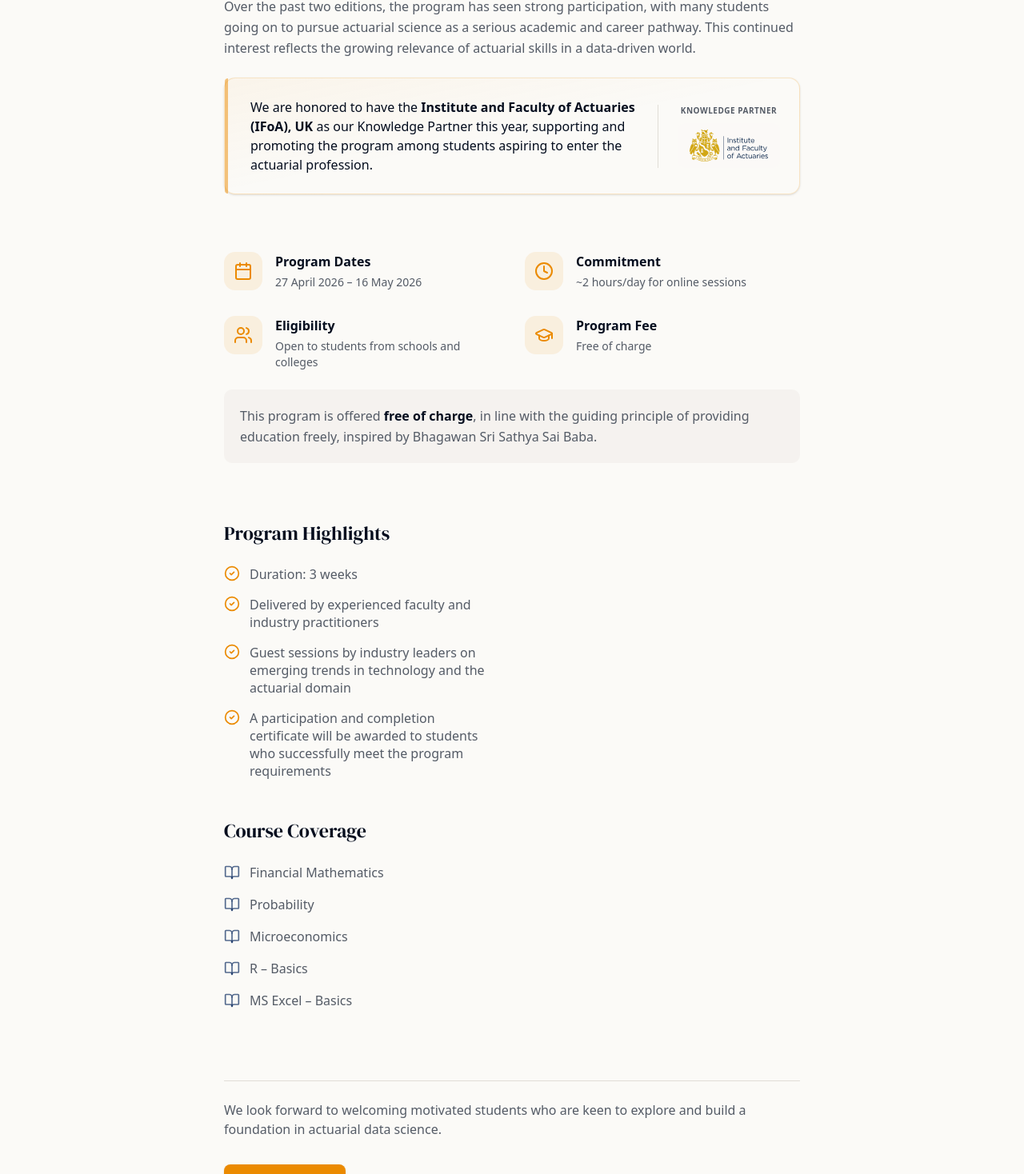
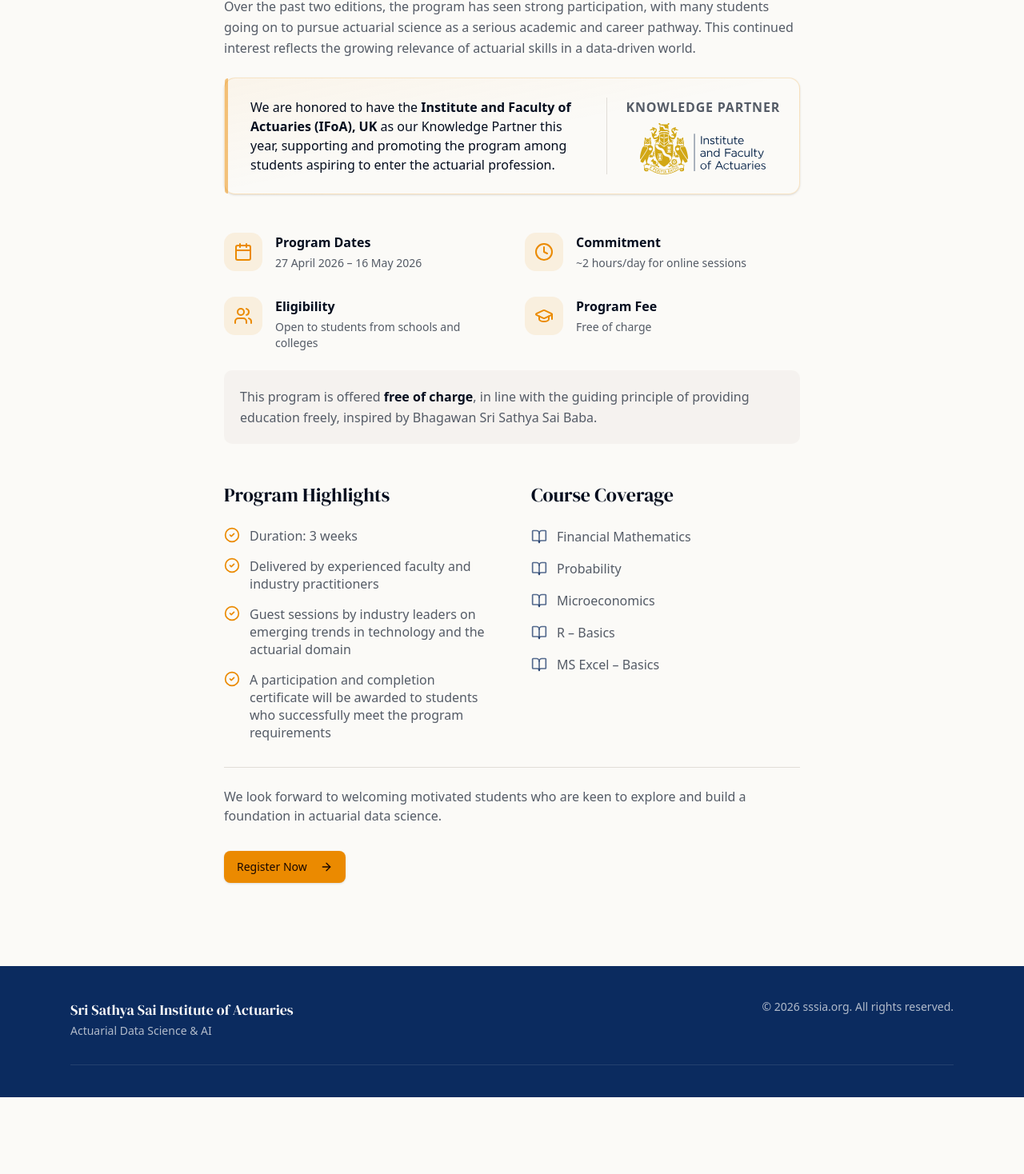
Before and after one commit to RohanYashraj/edu_aiactuaries, a Next.js app: page /events/summer-program-2026 in a window 1280 px wide. Shown: the part 439-1907 px from the top of the page at 80% size. After the commit the page ends 1811 px from the top, so only its background shows below. Built offline with nearby package versions, Linux system fonts and the light colour scheme; no server answers.

Commit message:
updated logo size

```diff
--- a/app/(marketing)/events/summer-program-2026/page.tsx
+++ b/app/(marketing)/events/summer-program-2026/page.tsx
@@ -79,16 +79,15 @@ export default function SummerProgram2026Page() {
             </p>
           </div>
           <div className="flex flex-col items-start sm:items-center gap-2 shrink-0 sm:border-l sm:border-border sm:pl-6">
-            <span className="text-[10px] font-semibold uppercase tracking-wider text-muted-foreground">
+            <span className="font-semibold uppercase tracking-wider text-muted-foreground">
               Knowledge Partner
             </span>
-            <div className="flex h-14 w-32 items-center justify-center rounded-md bg-background/50 p-2">
+            <div className="flex h-16 w-40 items-center justify-start sm:justify-center bg-transparent p-0">
               <Image src="/ifoa.svg" alt="IFoA Logo" width={150} height={34} className="h-full w-auto object-contain dark:invert" />
             </div>
           </div>
         </div>
       </div>
-<br />
       {/* Quick Info Grid */}
       <div className="mt-12 grid gap-6 sm:gap-8 sm:grid-cols-2">
         <div className="flex items-start gap-4">
@@ -144,7 +143,6 @@ export default function SummerProgram2026Page() {
         , in line with the guiding principle of providing education freely,
         inspired by Bhagawan Sri Sathya Sai Baba.
       </div>
-      <br />
 
       {/* Lists */}
       <div className="mt-12 grid gap-12 md:grid-cols-2">
@@ -164,7 +162,6 @@ export default function SummerProgram2026Page() {
             ))}
           </ul>
         </div>
-<br />
         <div>
           <h2 className="font-display mb-6 text-2xl">Course Coverage</h2>
           <ul className="space-y-4">
@@ -183,9 +180,8 @@ export default function SummerProgram2026Page() {
           </ul>
         </div>
       </div>
-<br />
       {/* Footer / CTA */}
-      <div className="mt-16 border-t border-border py-6">
+      <div className="mt-8 border-t border-border py-6">
         <p className="mb-8 text-muted-foreground">
           We look forward to welcoming motivated students who are keen to
           explore and build a foundation in actuarial data science.
--- a/app/page.tsx
+++ b/app/page.tsx
@@ -150,10 +150,10 @@ export default async function Home() {
                     </div>
                     {/* Knowledge Partner Logo Placeholder */}
                     <div className="flex flex-col items-start sm:items-end gap-1.5 shrink-0">
-                      <span className="text-[10px] font-semibold uppercase tracking-wider text-muted-foreground">
+                      <span className="font-semibold uppercase tracking-wider text-muted-foreground">
                         Knowledge Partner
                       </span>
-                      <div className="flex h-12 w-28 items-center justify-center rounded-md bg-muted/50 p-2">
+                      <div className="flex h-16 w-40 items-center justify-start sm:justify-end bg-transparent p-0">
                         <Image src="/ifoa.svg" alt="Knowledge Partner Logo" width={150} height={50} className="h-full w-auto object-contain dark:invert" />
                       </div>
                     </div>
```
